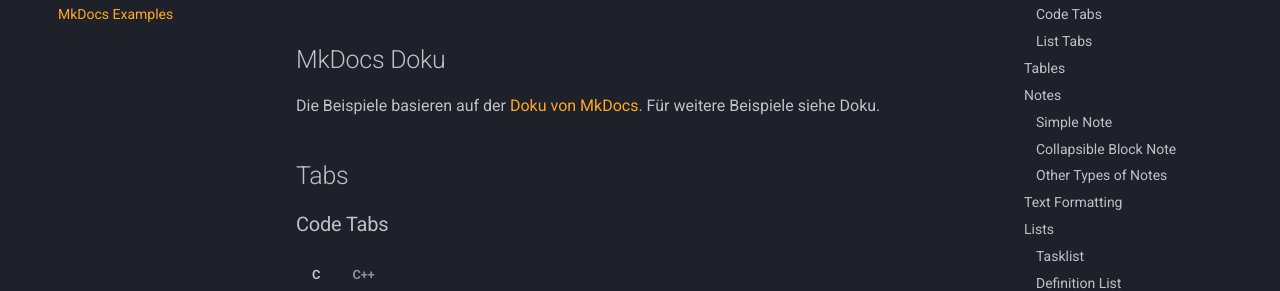
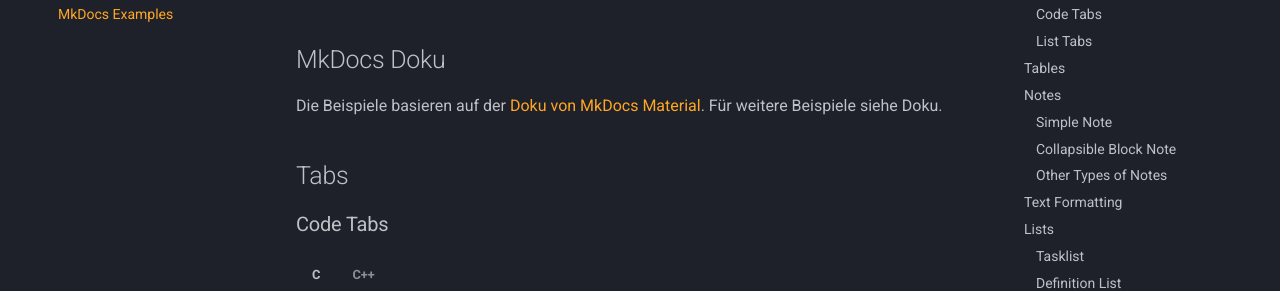
Before and after one commit to MaxStroh/technotes, an MkDocs documentation site: the page built from docs/format-example/examples.md, in a window 1280 px wide and 900 px high. Shown: the part 178-469 px from the top of the window. Built offline with MkDocs 1.6.1 and Material for MkDocs 9.7.7, drawn with Linux system fonts in a browser that asks for light colours; comment, search, counter and statistics services are not loaded.

Commit message:
fix(): add link to mkdocs material documentation on homepage

```diff
--- a/docs/format-example/examples.md
+++ b/docs/format-example/examples.md
@@ -1,6 +1,6 @@
 # MkDocs Examples
 ## MkDocs Doku
-Die Beispiele basieren auf der [Doku von MkDocs](https://squidfunk.github.io/mkdocs-material/reference/). Für weitere Beispiele siehe Doku.
+Die Beispiele basieren auf der [Doku von MkDocs Material](https://squidfunk.github.io/mkdocs-material/reference/). Für weitere Beispiele siehe Doku.
 
 ## Tabs
 ### Code Tabs
```
Also changed, not shown: docs/index.md (+1 -0 lines).
